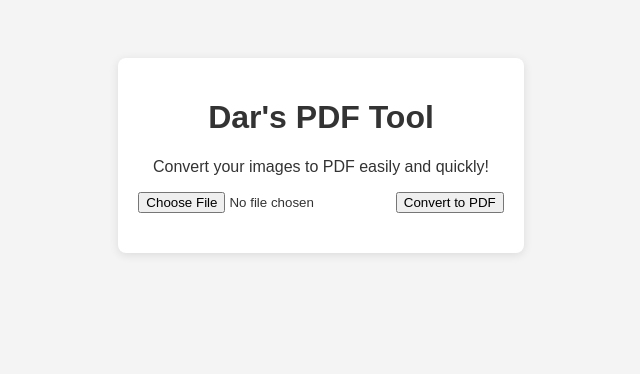
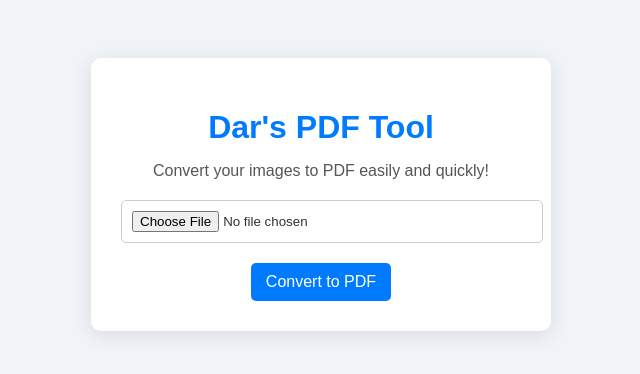
Before and after one commit to aijaz009/pdf-to-image-new, a website: page views/index.html in a window 1280 px wide. Shown: the whole page, without its empty margins (319-959 px from the left). Drawn offline with Linux system fonts and the light colour scheme; files that its build step writes are made by us from their sources.

Commit message:
Update styles.css

```diff
--- a/public/styles.css
+++ b/public/styles.css
@@ -1,6 +1,6 @@
 body {
-    font-family: Arial, sans-serif;
-    background-color: #f4f4f4;
+    font-family: 'Arial', sans-serif;
+    background-color: #f0f4f8;
     color: #333;
     text-align: center;
     padding: 50px;
@@ -8,12 +8,43 @@ body {
 
 .container {
     background: white;
-    padding: 20px;
-    border-radius: 8px;
-    box-shadow: 0 2px 10px rgba(0, 0, 0, 0.1);
+    padding: 30px;
+    border-radius: 10px;
+    box-shadow: 0 4px 20px rgba(0, 0, 0, 0.1);
     display: inline-block;
+    max-width: 400px;
+    margin: auto;
+}
+
+h1 {
+    color: #007bff;
+    margin-bottom: 10px;
+}
+
+p {
+    color: #555;
+    margin-bottom: 20px;
 }
 
 input[type="file"] {
     margin-bottom: 20px;
+    padding: 10px;
+    border: 1px solid #ccc;
+    border-radius: 5px;
+    width: 100%;
 }
+
+button {
+    background-color: #007bff;
+    color: white;
+    padding: 10px 15px;
+    border: none;
+    border-radius: 5px;
+    cursor: pointer;
+    font-size: 16px;
+    transition: background-color 0.3s ease;
+}
+
+button:hover {
+    background-color: #0056b3;
+}
```
